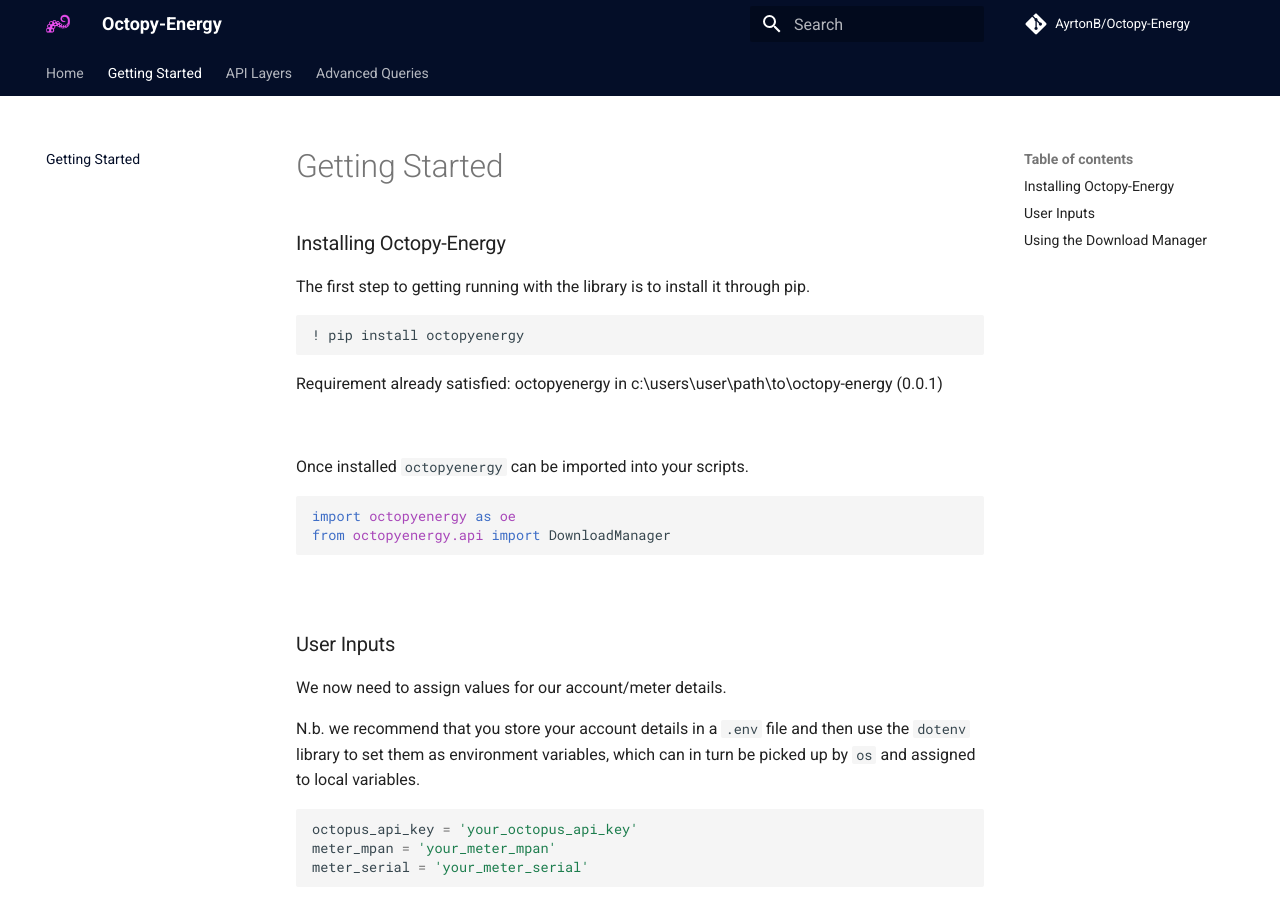
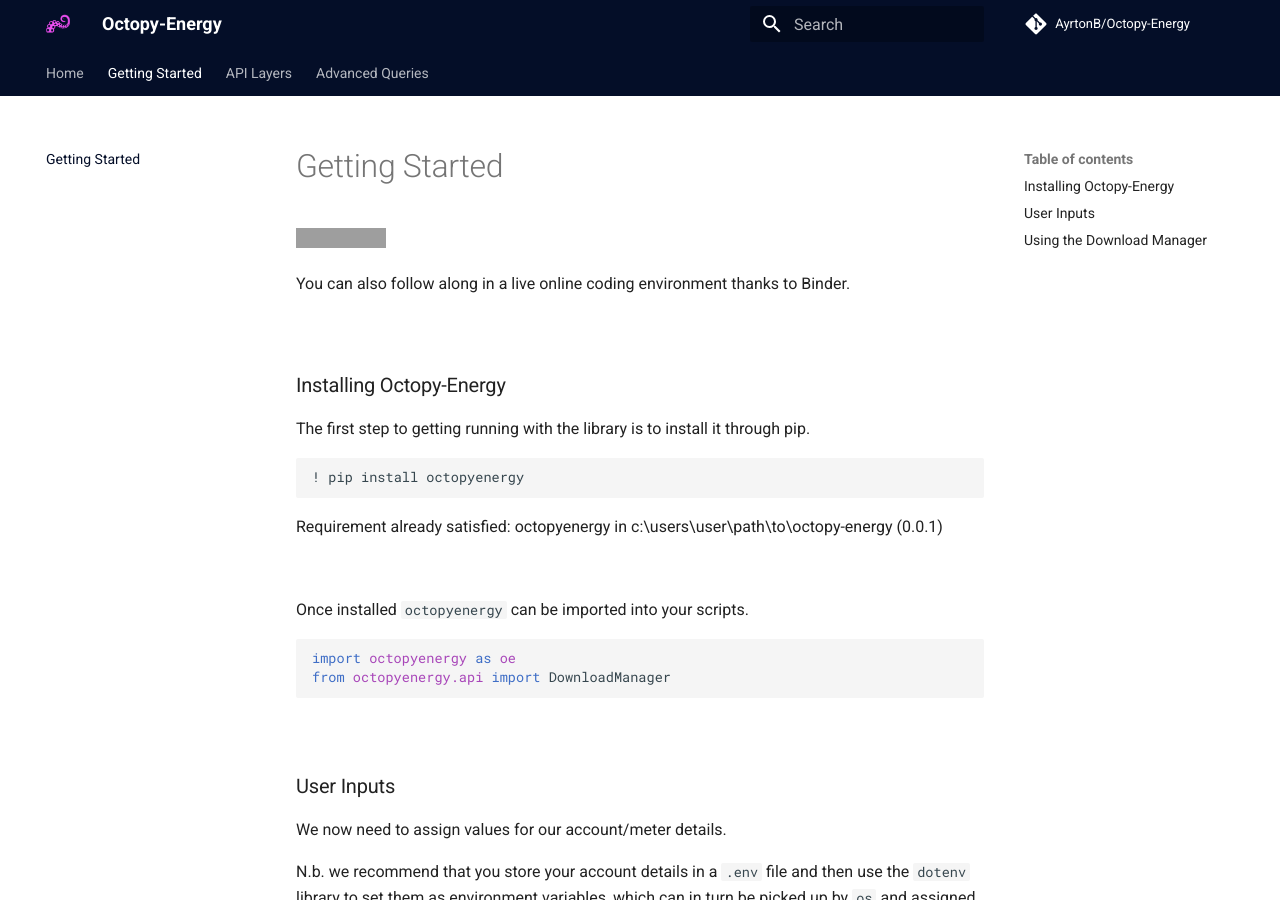
Before and after one commit to OSUKED/Octopy-Energy, an MkDocs documentation site: the page built from docs/Getting-Started.md, in a window 1280 px wide and 900 px high. Built offline with MkDocs 1.6.1 and Material for MkDocs 9.7.7, drawn with Linux system fonts in a browser that asks for light colours; comment, search, counter and statistics services are not loaded; grey boxes are pictures that could not be loaded.

Commit message:
added binder

```diff
--- a/docs/Getting-Started.md
+++ b/docs/Getting-Started.md
@@ -1,4 +1,10 @@
 # Getting Started
+
+[![Binder](https://mybinder.org/badge_logo.svg)](https://mybinder.org/v2/gh/AyrtonB/Octopy-Energy/master?urlpath=lab%2Ftree%2Fusage_examples%2F00-Quick-Start.ipynb)
+
+You can also follow along in a live online coding environment thanks to Binder.
+
+<br>
 
 ### Installing Octopy-Energy
 
```
Also changed, not shown: README.md (+2 -0 lines).
